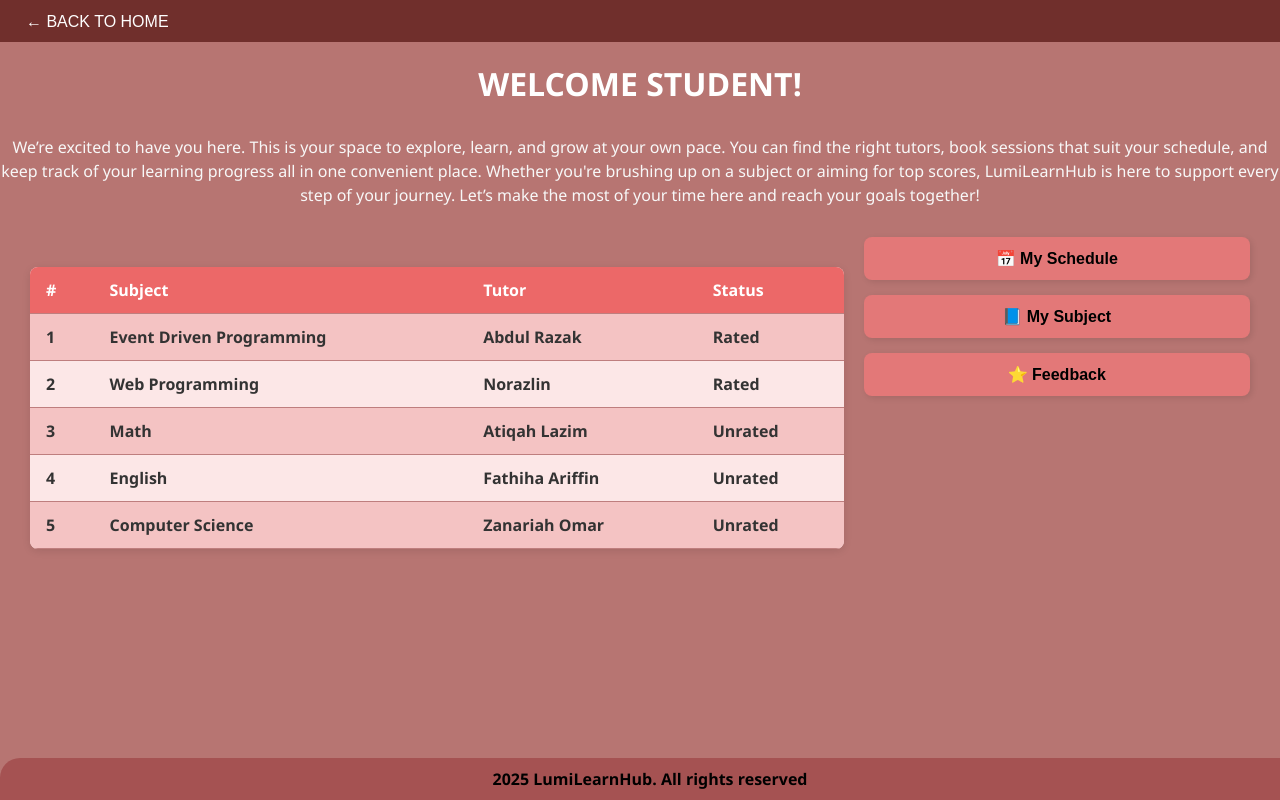
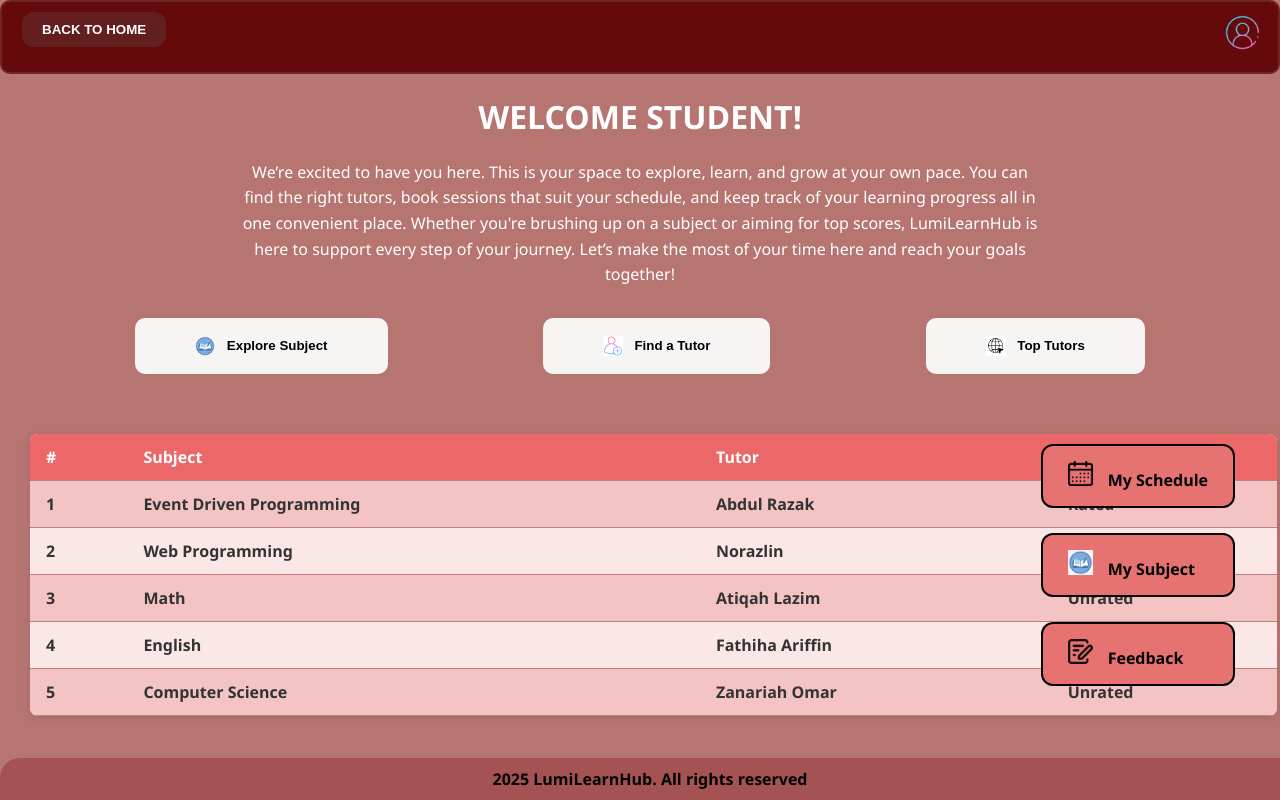
Before and after one commit to SyahmiDhabit/ProjectLumiLearnHub, a PHP site: page /feedbackstudent.html in a window 1280 px wide. Run offline with PHP 8.4, Linux system fonts and the light colour scheme.

Commit message:
fix code student

```diff
--- a/feedbackstudent.css
+++ b/feedbackstudent.css
@@ -5,9 +5,35 @@ body {
   color: #fff;
 }
 
-.top-bar {
-  background-color: #702f2c;
+.header-bar {
+  display: flex;
+  justify-content: space-between;
+  align-items: center;
+  background-color: #640a0a;
+  border: 2px solid #712424;
   padding: 10px 20px;
+  border-radius: 10px;
+  margin-bottom: 20px;
+}
+
+.user-top-icon {
+  position: absolute;
+  top: 10px;
+  right: 15px;
+  width: 45px;
+  height: 45px;
+  border-radius: 50%;
+}
+
+.back-button {
+  background-color: #631f1f;
+  color: white;
+  padding: 10px 20px;
+  border: none;
+  border-radius: 12px;
+  font-weight: bold;
+  cursor: pointer;
+  margin-bottom: 15px;
 }
 
 .back-btn {
@@ -18,42 +44,34 @@ body {
   cursor: pointer;
 }
 
-.welcome-header {
-  text-align: center;
+.welcome-heading{
+text-align: center;
 }
 
-.welcome-heading {
-  display: inline-block;
-  font-size: 32px;
-  font-weight: bold;
-  color: white;
-  margin: 20px 0;
+.intro{
+  text-align: center;
+  max-width: 800px;
+  margin: 0 auto 30px;
+  font-size: 1rem;
+  line-height: 1.6;
 }
 
-.welcome-header p {
-  text-align: center;
-  font-size: 16px;
-  line-height: 1.5;
-  margin-top: 10px;
-  color: #f8f8f8;
+.button-group {
+  display: flex;
+  position:relative;
+  gap:20px;
+  justify-content: space-evenly;
+  margin-bottom: 20px;
 }
 
-.menu-buttons {
-  display: flex;
-  justify-content: space-evenly;
-  padding: 20px;
-  background-color: #d9c6c3;
-}
-
-.menu-buttons button {
-  background-color: #e6e6e6;
+.button-group button {
+  background-color: #f7f4f4;
+  color: black;
+  padding: 18px 60px;
   border: none;
-  padding: 12px 20px;
+  border-radius: 10px;
   font-weight: bold;
-  font-size: 15px;
   cursor: pointer;
-  border-radius: 8px;
-  color: #333;
 }
 
 .subject-table {
@@ -97,35 +115,6 @@ body {
   border-radius: 6px;
 }
 
-.side-buttons {
-  display: flex;
-  flex-direction: column;
-  align-items: flex-end;
-  position: fixed;
-  right: 30px;
-  bottom: 30px;
-  gap: 15px;
-}
-
-.side-buttons button {
-  background-color: #f8837d;
-  color: #000;
-  padding: 12px 24px;
-  border: 2px solid #000;
-  border-radius: 12px;
-  font-size: 16px;
-  font-weight: bold;
-  cursor: pointer;
-  display: flex;
-  align-items: center;
-  gap: 10px;
-}
-
-.side-buttons .feedback-btn {
-  background-color: #992b26;
-  color: #fff;
-}
-
 .main-content {
   display: flex;
   flex-wrap: wrap;
@@ -135,12 +124,11 @@ body {
 }
 
 .table-section {
-  flex: 1 1 65%;
   min-width: 300px;
 }
 
 .subject-table {
-  width: 100%;
+  width: 230%;
   border-collapse: collapse;
   background-color: #fce7e7;
   border-radius: 8px;
@@ -164,30 +152,33 @@ body {
   background-color: #f4c3c3;
 }
 
-
-.button-section {
-  flex: 1 1 30%;
+.side-buttons {
   display: flex;
   flex-direction: column;
   gap: 15px;
-  min-width: 180px;
+  margin-top: 30px;
 }
 
-.action-btn {
-  background-color: #e37878;
-  border: none;
-  border-radius: 8px;
-  padding: 12px 18px;
-  font-size: 16px;
+.side-button {
+  background-color: #e77272;
+  color: black;
+  margin-top: 10px;
   font-weight: bold;
+  padding: 15px 25px ;
+  border-radius: 12px;
+  border: 2px solid #000;
   cursor: pointer;
-  color: #000;
-  box-shadow: 2px 2px 6px rgba(0,0,0,0.1);
-  transition: background-color 0.3s;
+  margin-right:15px;
+}
+
+.side-button img {
+  width: 25px;
+  height: 25px;
+  margin-right: 10px;
 }
 
 .action-btn:hover {
-  background-color: #d86363;
+  background-color: #180404;
 }
 
 footer {
--- a/feedbackstudent.html
+++ b/feedbackstudent.html
@@ -3,23 +3,40 @@
 <head>
   <meta charset="UTF-8" />
   <meta name="viewport" content="width=device-width, initial-scale=1.0"/>
-  <title>LumiLearnHub Student Dashboard</title>
+  <title>LumiLearnHub - FeebackStudent</title>
   <link rel="stylesheet" href="feedbackstudent.css" />
   <link rel="stylesheet" href="https://cdnjs.cloudflare.com/ajax/libs/font-awesome/6.5.0/css/all.min.css" />
 </head>
 <body>
-  <div class="top-bar">
-    <button class="back-btn">← BACK TO HOME</button>
+  <div class="header-bar">
+    <button class="back-button">BACK TO HOME</button>
+    <img class="user-top-icon" src="image/LoginUser.png" alt="User Icon">
   </div>
 
-  <div class="welcome-header">
+
     <h1 class="welcome-heading">WELCOME STUDENT!</h1>
 
-    <p>We’re excited to have you here. This is your space to explore, learn, and grow at your own pace. You can find the right tutors, book sessions that suit your schedule, and keep track of your learning progress all in one convenient place. Whether you're brushing up on a subject or aiming for top scores, LumiLearnHub is here to support every step of your journey. Let’s make the most of your time here and reach your goals together!</p>
-  </div>
+    <p class="intro">We’re excited to have you here. This is your space to explore, learn, and grow at your own pace. You can find the right tutors, book sessions that suit your schedule, and keep track of your learning progress all in one convenient place. Whether you're brushing up on a subject or aiming for top scores, LumiLearnHub is here to support every step of your journey. Let’s make the most of your time here and reach your goals together!</p>
+
+
+    <div class="button-group">
+      <button>
+        <img src="image/subject.png" alt="Subject" style="width: 20px; vertical-align: middle; margin-right: 8px;" />
+        Explore Subject
+      </button>
+      <button>
+        <img src="image/AddTutor.png" alt="Add Tutor" style="width: 20px; vertical-align: middle; margin-right: 8px;" />
+        Find a Tutor
+      </button>
+      <button>
+        <img src="image/toptutor.png" alt="Top Tutor" style="width: 20px; vertical-align: middle; margin-right: 8px;" />
+        Top Tutors
+      </button>
+    </div>
 
   <div class="main-content">
-  <!-- Table Section -->
+
+
   <div class="table-section">
     <table class="subject-table">
       <tr>
@@ -62,12 +79,23 @@
   </div>
 
 
-  <div class="button-section">
-    <button class="action-btn">📅 My Schedule</button>
-    <button class="action-btn">📘 My Subject</button>
-    <button class="action-btn">⭐ Feedback</button>
-  </div>
+  <div class="side-buttons">
+      <div class="side-button">
+        <img src="image/calendaricon.png" alt="My Schedule">
+        <span>My Schedule</span>
+      </div>
+      <div class="side-button">
+        <img src="image/subject.png" alt="My Subject">
+        <span>My Subject</span>
+      </div>
+      <div class="side-button">
+        <img src="image/feedbackicon.png" alt="Feedback">
+        <span>Feedback</span>
+      </div>
+    </div>
 </div>
+
+
 
 <footer>
     2025 LumiLearnHub. All rights reserved
```
Also changed, not shown: schedulestudent.css (+16 -6 lines), schedulestudent.html (+14 -5 lines).
